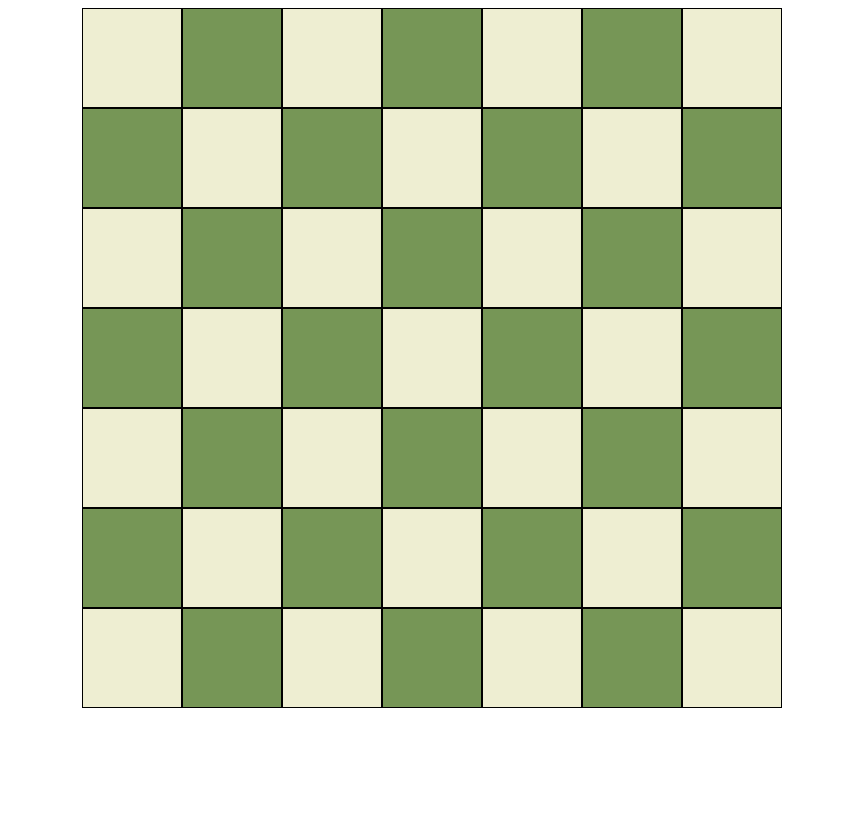
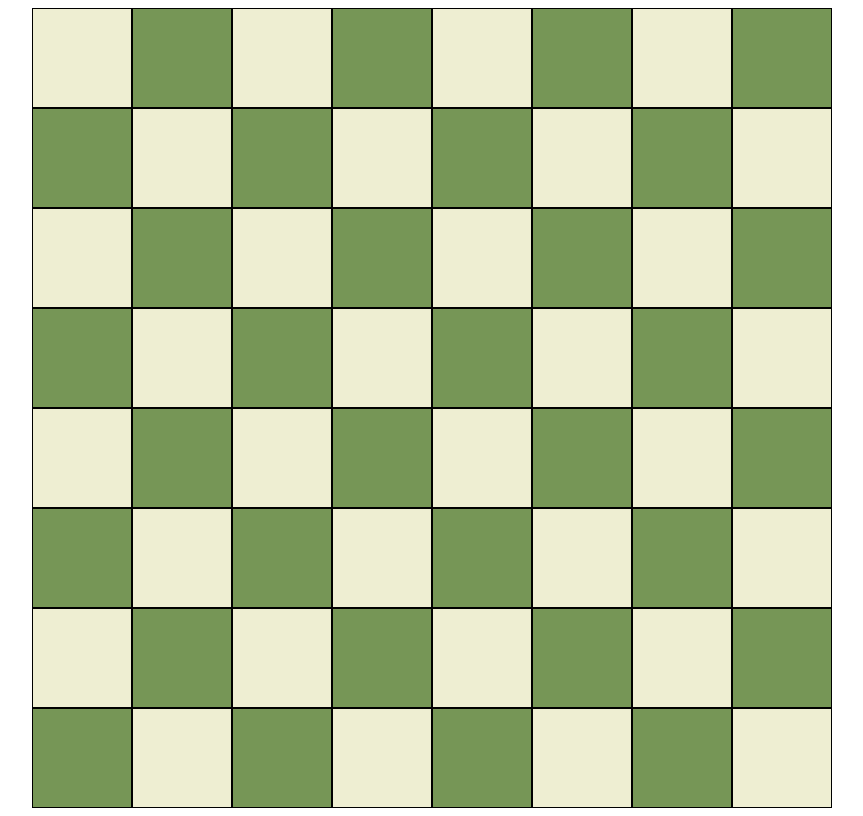
Before and after one commit to DinhDong/Tutorial3, a plain HTML site: page Excercise6/index.html in a window 1280 px wide. Shown: the whole page, without its empty margins (208-1071 px from the left). Drawn offline with Linux system fonts and the light colour scheme.

Commit message:
8x8 checkerboard colored

```diff
--- a/Excercise6/index.html
+++ b/Excercise6/index.html
@@ -62,6 +62,21 @@
       <div class="square"></div>
       <div class="square"></div>
       <div class="square"></div>
+      <div class="square"></div>
+      <div class="square"></div>
+      <div class="square"></div>
+      <div class="square"></div>
+      <div class="square"></div>
+      <div class="square"></div>
+      <div class="square"></div>
+      <div class="square"></div>
+      <div class="square"></div>
+      <div class="square"></div>
+      <div class="square"></div>
+      <div class="square"></div>
+      <div class="square"></div>
+      <div class="square"></div>
+      <div class="square"></div>
     </div>
 </body>
 </html>
--- a/Excercise6/no_touching.css
+++ b/Excercise6/no_touching.css
@@ -11,7 +11,7 @@
 #board {
     display: flex;
     margin: 0 auto;
-    width: 700px;
+    width: 800px;
     flex-wrap: wrap;
 }
 
--- a/Excercise6/styles.css
+++ b/Excercise6/styles.css
@@ -1,7 +1,14 @@
-.square:nth-child(even){
+.square{
+    background-color: #EEEED2;
+}
+
+.square:nth-child(-n + 8):nth-child(even),
+.square:nth-child(n + 8):nth-child(-n + 16):nth-child(odd),
+.square:nth-child(n + 17):nth-child(-n + 24):nth-child(even),
+.square:nth-child(n + 25):nth-child(-n + 32):nth-child(odd),
+.square:nth-child(n + 33):nth-child(-n + 40):nth-child(even),
+.square:nth-child(n + 41):nth-child(-n + 48):nth-child(odd),
+.square:nth-child(n + 49):nth-child(-n + 56):nth-child(even),
+.square:nth-child(n + 57):nth-child(-n + 64):nth-child(odd){
     background-color: #769656;
 }
-
-.square:nth-child(odd){
-    background-color: #EEEED2;
-}
```
